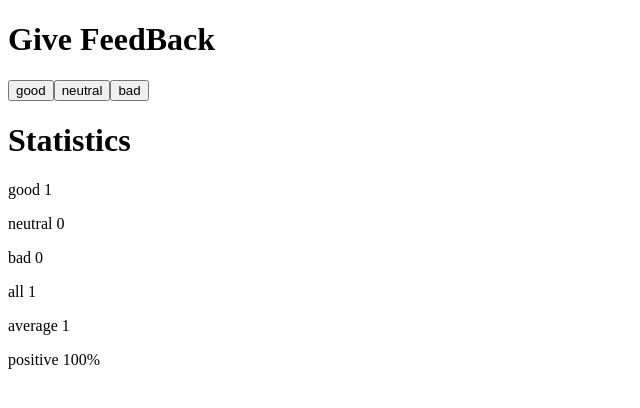
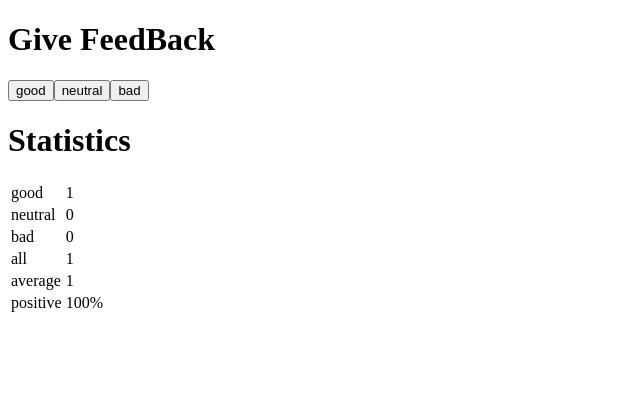
Before and after one commit to DarioMelia/FullStackOpen-Exercises, a React (Create React App) app in the folder part1/unicafe/: page / in a window 1280 px wide. Both pictures are taken after a click on the button "good". Shown: the top 408 px of the page, without its empty margins (0-640 px from the left). Built offline with nearby package versions, Linux system fonts and the light colour scheme.

Commit message:
unicafe step6 solved

```diff
--- a/part1/unicafe/src/App.js
+++ b/part1/unicafe/src/App.js
@@ -36,24 +36,37 @@ const App = () => {
 };
 
 const Button = ({ onClick, text }) => <button onClick={onClick}>{text}</button>;
-const StatLine = ({text, value}) => <p>{text} {value}</p>;
+const StatLine = ({ text, value }) => (
+  <tr>
+    <td>{text}</td>
+    <td>{value}</td>
+  </tr>
+);
 const Statistics = ({ stats }) => {
   const { good, neutral, bad } = stats;
   let allFeedBack = good + neutral + bad;
   let average = getAverage();
   let positive = getPositivePer();
-  function getAverage() {return (good + bad * -1) / allFeedBack;}
-  function getPositivePer() {return (good / allFeedBack) * 100;}
+  function getAverage() {
+    return (good + bad * -1) / allFeedBack;
+  }
+  function getPositivePer() {
+    return (good / allFeedBack) * 100;
+  }
   if (allFeedBack !== 0) {
     return (
       <>
         <h1>Statistics</h1>
-        <StatLine text="good" value={good}/>
-        <StatLine text="neutral" value={neutral}/>
-        <StatLine text="bad" value={bad}/>
-        <StatLine text="all" value={allFeedBack}/>
-        <StatLine text="average" value={average}/>
-        <StatLine text="positive" value={positive.toString().concat("%")}/>
+        <table>
+          <tbody>
+            <StatLine text="good" value={good} />
+            <StatLine text="neutral" value={neutral} />
+            <StatLine text="bad" value={bad} />
+            <StatLine text="all" value={allFeedBack} />
+            <StatLine text="average" value={average} />
+            <StatLine text="positive" value={positive.toString().concat("%")} />
+          </tbody>
+        </table>
       </>
     );
   } else {
```
